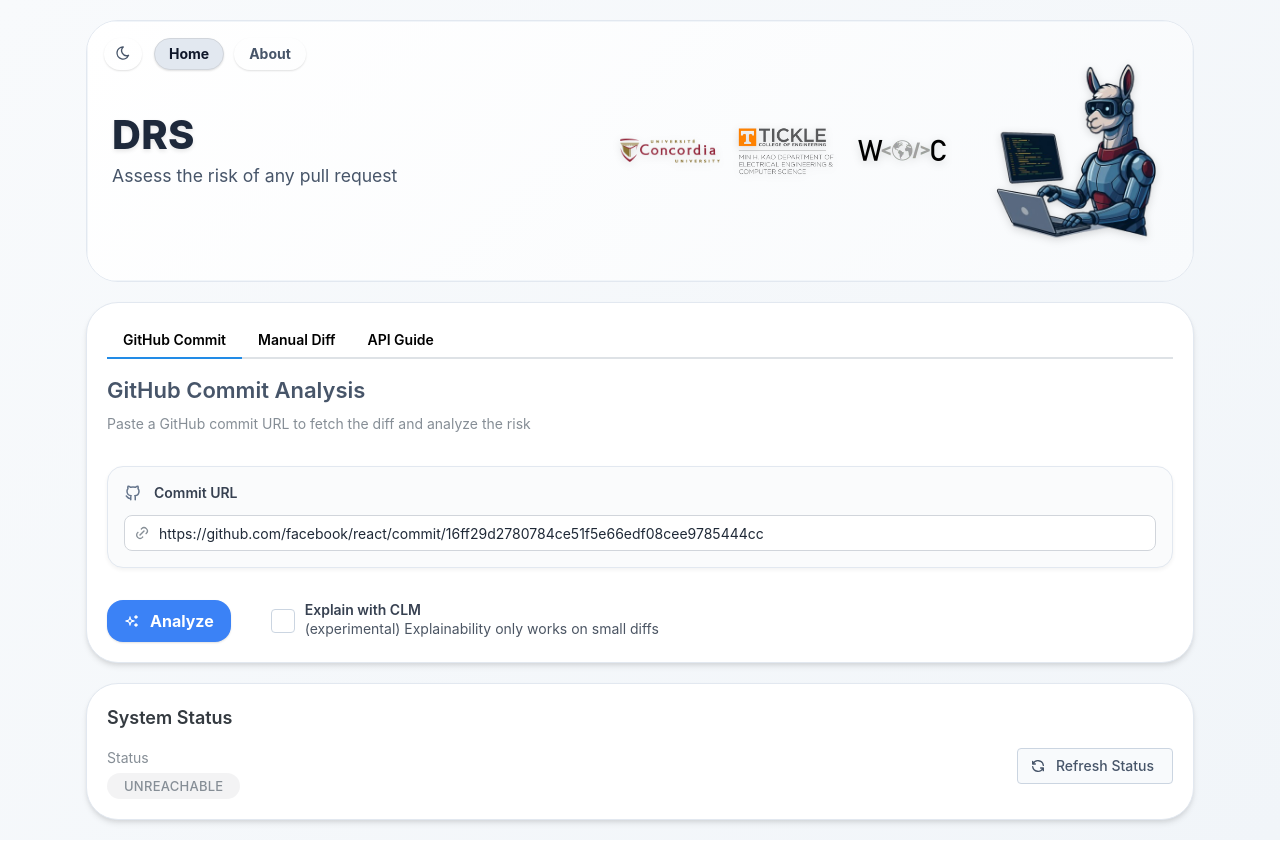
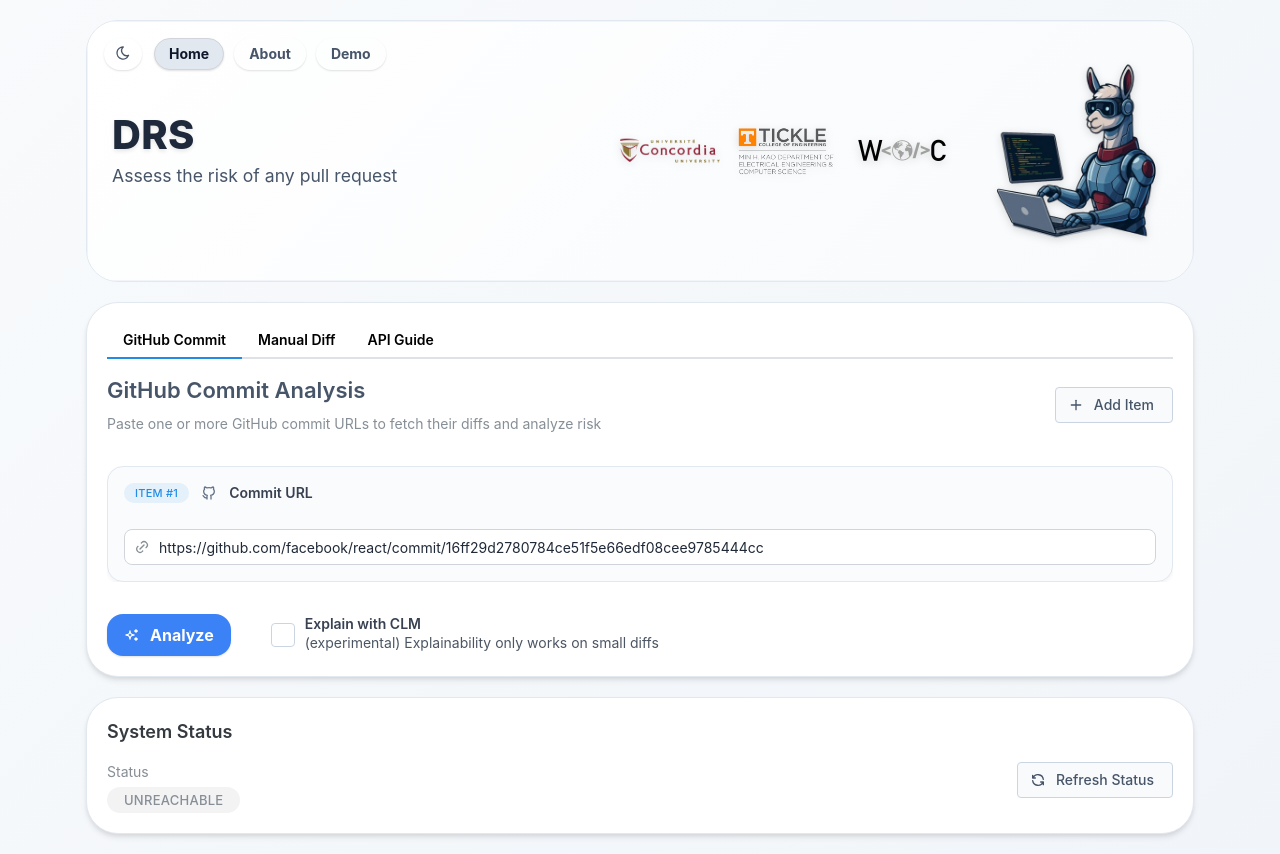
Before and after one commit to Ali-Sayed-Salehi/drs-llm, a React (Vite) app in the folder frontend/: page / in a window 1280 px wide. Built offline with nearby package versions, Linux system fonts and the light colour scheme; no server answers.

Commit message:
fix styling issues

```diff
--- a/frontend/src/components/Header.tsx
+++ b/frontend/src/components/Header.tsx
@@ -9,6 +9,7 @@ import bannerUrl from '@/assets/llama_logo.png';
 import logo1 from '@/assets/concordia_logo.png';
 import logo2 from '@/assets/utk_logo.png';
 import logo3 from '@/assets/woc_logo.png';
+import { YOUTUBE_DEMO_URL } from '../constants';
 
 export default function Header() {
   const { isDarkMode, toggleTheme } = useTheme();
@@ -135,6 +136,18 @@ export default function Header() {
               >
                 About
               </NavLink>
+
+              {/* New: external pill that goes straight to YouTube demo */}
+              <a
+                href={YOUTUBE_DEMO_URL}
+                target="_blank"
+                rel="noopener noreferrer"
+                style={inactiveStyle(navPillSize)}
+                onMouseEnter={(e: React.MouseEvent<HTMLAnchorElement>) => setHover(e.currentTarget, true)}
+                onMouseLeave={(e: React.MouseEvent<HTMLAnchorElement>) => setHover(e.currentTarget, false)}
+              >
+                Demo
+              </a>
             </Group>
           </Group>
         </Box>
--- a/frontend/src/components/PredictButton.tsx
+++ b/frontend/src/components/PredictButton.tsx
@@ -97,7 +97,7 @@ export default function PredictButton({
                   input: {
                     borderColor: isDarkMode ? '#64748b' : '#cbd5e1',
                     '&:hover': { borderColor: isDarkMode ? '#7c8aa2' : '#94a3b8' },
-                    '&[data-checked]': {
+                    '&[dataChecked]': {
                       backgroundColor: buttonBg,
                       borderColor: buttonBg,
                     },
--- a/frontend/src/components/PredictGithub.tsx
+++ b/frontend/src/components/PredictGithub.tsx
@@ -1,13 +1,27 @@
 // src/components/PredictGithub.tsx
 import { useMemo, useState } from 'react';
-import { Card, Group, Stack, Text, Title, Box, TextInput } from '@mantine/core';
-import { IconBrandGithub, IconLink } from '@tabler/icons-react';
+import {
+  Card,
+  Group,
+  Stack,
+  Text,
+  Title,
+  Box,
+  TextInput,
+  ActionIcon,
+  Badge,
+  Button,
+  ScrollArea,
+} from '@mantine/core';
+import { IconBrandGithub, IconLink, IconPlus, IconTrash } from '@tabler/icons-react';
 import { useTheme } from '../contexts/ThemeContext';
 import { api } from '../api';
 import type { PredictResponse } from '../types';
 import AnalysisResults from './AnalysisResults';
 import PredictButton from './PredictButton';
 import CONSTANTS from '../constants';
+
+type Item = { id: string; url: string };
 
 function parseCommitUrl(input: string): { repo: string; sha: string } | null {
   let raw = input.trim();
@@ -24,57 +38,77 @@ function parseCommitUrl(input: string): { repo: string; sha: string } | null {
 
   const path = url.pathname.replace(/\/+$/, '');
 
+  // /owner/repo/commit/<sha>
   const m1 = path.match(/^\/([^/]+)\/([^/]+)\/commit\/([0-9a-fA-F]{7,40})$/);
   if (m1) {
     const [, owner, repo, sha] = m1;
     return { repo: `${owner}/${repo}`, sha };
   }
+
+  // /owner/repo/pull/<n>/commits/<sha>
   const m2 = path.match(/^\/([^/]+)\/([^/]+)\/pull\/\d+\/commits\/([0-9a-fA-F]{7,40})$/);
   if (m2) {
     const [, owner, repo, sha] = m2;
     return { repo: `${owner}/${repo}`, sha };
   }
+
   return null;
 }
 
 export default function PredictGithub() {
   const { isDarkMode } = useTheme();
 
-  const [commitUrl, setCommitUrl] = useState(
-    `https://github.com/${CONSTANTS.OWNER_REPO_1}/commit/${CONSTANTS.COMMIT_SHA_1}`
-  );
+  // MULTI-ITEM support (like Manual tab)
+  const [items, setItems] = useState<Item[]>([
+    { id: crypto.randomUUID(), url: `https://github.com/${CONSTANTS.OWNER_REPO_1}/commit/${CONSTANTS.COMMIT_SHA_1}` },
+  ]);
 
   const [withExplanation, setWithExplanation] = useState(false);
-  const [explanation, setExplanation] = useState<string | undefined>();
+  const [explanations, setExplanations] = useState<string[] | null>(null);
   const [isExplaining, setIsExplaining] = useState(false);
 
   const [isPending, setPending] = useState(false);
   const [error, setError] = useState<Error | undefined>();
-  const [result, setResult] = useState<(PredictResponse & { repo?: string; sha?: string }) | undefined>();
+  const [results, setResults] = useState<Array<PredictResponse & { repo?: string; sha?: string }>>([]);
 
-  const parsed = useMemo(() => parseCommitUrl(commitUrl), [commitUrl]);
-  const canSubmit = Boolean(parsed);
+  const isBatch = items.length > 1;
+
+  const addItem = () =>
+    setItems((xs) => [...xs, { id: crypto.randomUUID(), url: '' }]);
+
+  const removeItem = (id: string) => setItems((xs) => xs.filter((x) => x.id !== id));
+
+  const updateUrl = (id: string, v: string) =>
+    setItems((xs) => xs.map((x) => (x.id === id ? { ...x, url: v } : x)));
+
+  const parsedAll = useMemo(() => items.map((it) => parseCommitUrl(it.url)), [items]);
+  const canSubmit = parsedAll.every((p) => p !== null) && items.length > 0;
 
   const onSubmit = async () => {
-    if (!parsed) return;
+    if (!canSubmit) return;
 
     setPending(true);
     setError(undefined);
-    setResult(undefined);
-    setExplanation(undefined);
+    setResults([]);
+    setExplanations(null);
     setIsExplaining(false);
 
-    const { repo, sha } = parsed;
+    const parsedPairs = parsedAll as Array<{ repo: string; sha: string }>;
 
     try {
-      const r = await api.predictBySha({ repo, sha });
-      setResult({ ...r, repo, sha });
+      const preds = await Promise.all(
+        parsedPairs.map(({ repo, sha }) => api.predictBySha({ repo, sha }).then((r) => ({ ...r, repo, sha })))
+      );
+      setResults(preds);
 
       if (withExplanation) {
         setIsExplaining(true);
-        const txt = await api.clmPredictBySha({ repo, sha });
-        setExplanation(txt);
+        try {
+          const texts = await Promise.all(parsedPairs.map(({ repo, sha }) => api.clmPredictBySha({ repo, sha })));
+          setExplanations(texts);
+        } finally {
           setIsExplaining(false);
+        }
       }
     } catch (e) {
       setError(e as Error);
@@ -84,14 +118,17 @@ export default function PredictGithub() {
     }
   };
 
-  const urlHelp =
-    commitUrl && !parsed
-      ? 'Expected: https://github.com/<owner>/<repo>/commit/<sha> or /pull/<n>/commits/<sha>'
-      : undefined;
+  const urlHelpFor = (val: string) => {
+    if (!val.trim()) return undefined;
+    return parseCommitUrl(val)
+      ? undefined
+      : 'Expected: https://github.com/<owner>/<repo>/commit/<sha> or /pull/<n>/commits/<sha>';
+  };
 
   return (
     <Stack gap="xl">
-      {/* Header */}
+      {/* Header + Add Item (top-right) */}
+      <Group justify="space-between" align="center">
         <Box>
           <Title
             order={3}
@@ -100,12 +137,31 @@ export default function PredictGithub() {
             GitHub Commit Analysis
           </Title>
           <Text size="sm" c="gray.6">
-          Paste a GitHub commit URL to fetch the diff and analyze the risk
+            Paste one or more GitHub commit URLs to fetch their diffs and analyze risk
           </Text>
         </Box>
 
-      {/* Form (card) */}
+        <Button
+          leftSection={<IconPlus size={16} />}
+          variant="light"
+          onClick={addItem}
+          style={{
+            fontWeight: 500,
+            borderColor: isDarkMode ? '#475569' : '#cbd5e1',
+            backgroundColor: isDarkMode ? '#334155' : '#f8fafc',
+            color: isDarkMode ? '#cbd5e1' : '#475569',
+          }}
+        >
+          Add Item
+        </Button>
+      </Group>
+
+      {/* Items Section (cards) */}
+      <ScrollArea.Autosize mah={600}>
+        <Stack gap="lg">
+          {items.map((it, i) => (
             <Card
+              key={it.id}
               withBorder
               radius="lg"
               shadow="0 2px 4px rgba(0, 0, 0, 0.05)"
@@ -114,20 +170,41 @@ export default function PredictGithub() {
                 border: `1px solid ${isDarkMode ? '#374151' : '#e2e8f0'}`,
               }}
             >
-        <Stack gap="lg">
-          <Box>
-            <Group gap="sm" mb="sm">
-              <IconBrandGithub size={18} color={isDarkMode ? '#cbd5e1' : '#64748b'} />
+              <Stack gap="md">
+                <Group justify="space-between" mb="xs">
+                  <Group gap="sm">
+                    <Badge variant="light" color="blue" style={{ fontWeight: 500 }}>
+                      Item #{i + 1}
+                    </Badge>
+                    <Group gap="sm">
+                      <IconBrandGithub size={16} color={isDarkMode ? '#cbd5e1' : '#64748b'} />
                       <Text fw={600} size="sm" style={{ color: isDarkMode ? '#e5e7eb' : '#374151' }}>
                         Commit URL
                       </Text>
                     </Group>
+                  </Group>
+                  {items.length > 1 && (
+                    <ActionIcon
+                      variant="subtle"
+                      color="gray"
+                      onClick={() => removeItem(it.id)}
+                      aria-label="Remove item"
+                      style={{
+                        border: `1px solid ${isDarkMode ? '#475569' : '#e2e8f0'}`,
+                        borderRadius: '6px',
+                      }}
+                    >
+                      <IconTrash size={16} />
+                    </ActionIcon>
+                  )}
+                </Group>
+
                 <TextInput
                   leftSection={<IconLink size={16} />}
-              placeholder="e.g., https://github.com/facebook/react/commit/16ff29d2...  or  https://github.com/owner/repo/pull/123/commits/abcd1234"
-              value={commitUrl}
-              onChange={(e) => setCommitUrl(e.currentTarget.value)}
-              error={urlHelp}
+                  placeholder="e.g., https://github.com/owner/repo/pull/123/commits/abcd1234"
+                  value={it.url}
+                  onChange={(e) => updateUrl(it.id, e.currentTarget.value)}
+                  error={urlHelpFor(it.url)}
                   styles={{
                     input: {
                       backgroundColor: isDarkMode ? '#0f172a' : 'white',
@@ -142,20 +219,25 @@ export default function PredictGithub() {
                     },
                   }}
                 />
-          </Box>
               </Stack>
             </Card>
+          ))}
+        </Stack>
+      </ScrollArea.Autosize>
 
-      {/* Controls (OUTSIDE the card) */}
+      {/* Controls (OUTSIDE the cards; same as Manual tab) */}
       <PredictButton
         onClick={onSubmit}
         loading={isPending || (withExplanation && isExplaining)}
         disabled={!canSubmit}
+        idleLabel={isBatch ? `Analyze ${items.length} Items` : 'Analyze'}
         loadingLabel={withExplanation ? 'Analyzing + Explaining...' : 'Analyzing...'}
         pendingMessage={
-          withExplanation
-            ? 'Fetching commit, analyzing, and generating explanation...'
-            : 'Fetching commit & Analyzing...'
+          isPending
+            ? isBatch
+              ? `Fetching ${items.length} commit(s)${withExplanation ? ' + generating explanations' : ''}...`
+              : `Fetching 1 commit${withExplanation ? ' + generating explanation' : ''}...`
+            : undefined
         }
         errorMessage={error?.message}
         size="md"
@@ -167,10 +249,10 @@ export default function PredictGithub() {
 
       {/* Results */}
       <AnalysisResults
-        results={result ? [result] : []}
-        explanations={explanation ? [explanation] : []}
-        explainLoading={withExplanation && isExplaining && !explanation}
-        title="Analysis Result"
+        results={results}
+        explanations={withExplanation ? (explanations ?? []) : []}
+        explainLoading={withExplanation && isExplaining}
+        title={isBatch ? 'Batch Analysis Results' : 'Analysis Result'}
       />
     </Stack>
   );
```
Also changed, not shown: frontend/src/components/Predict.tsx (+17 -7 lines). Lines whose indentation alone changed are shown as unchanged.
